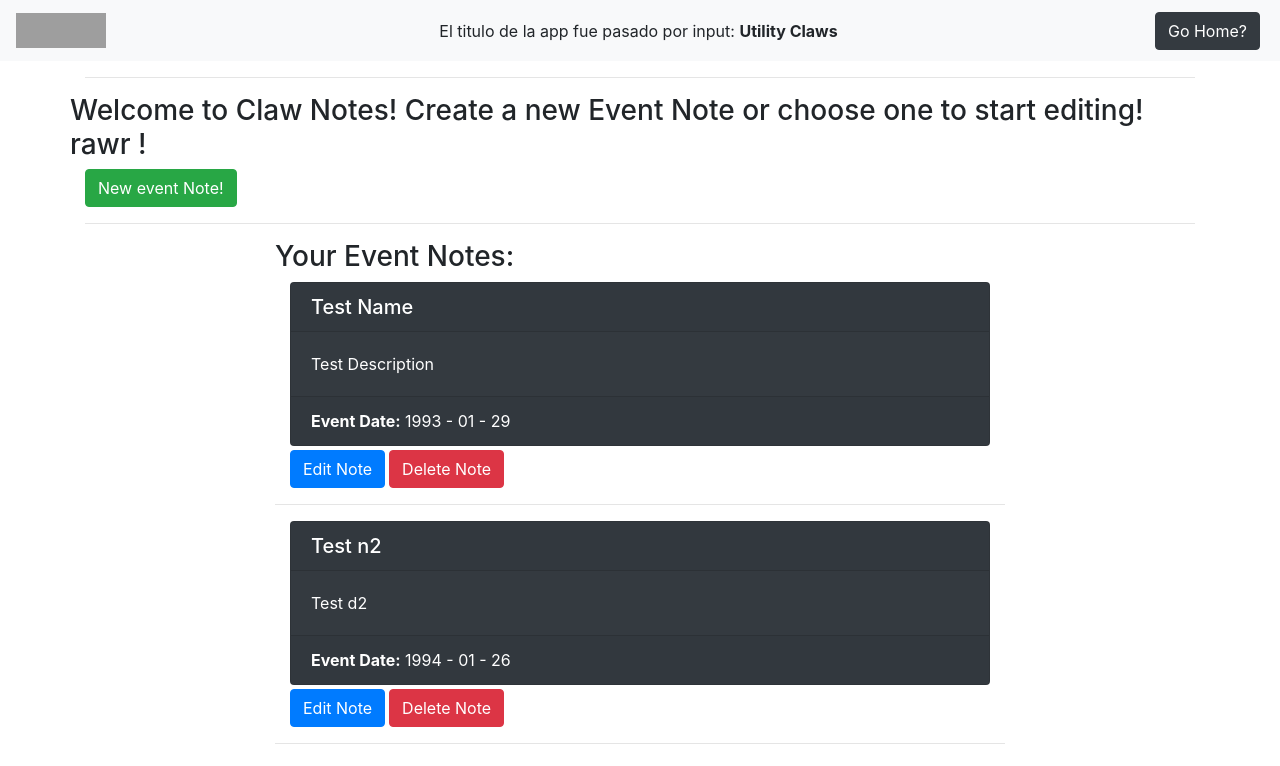
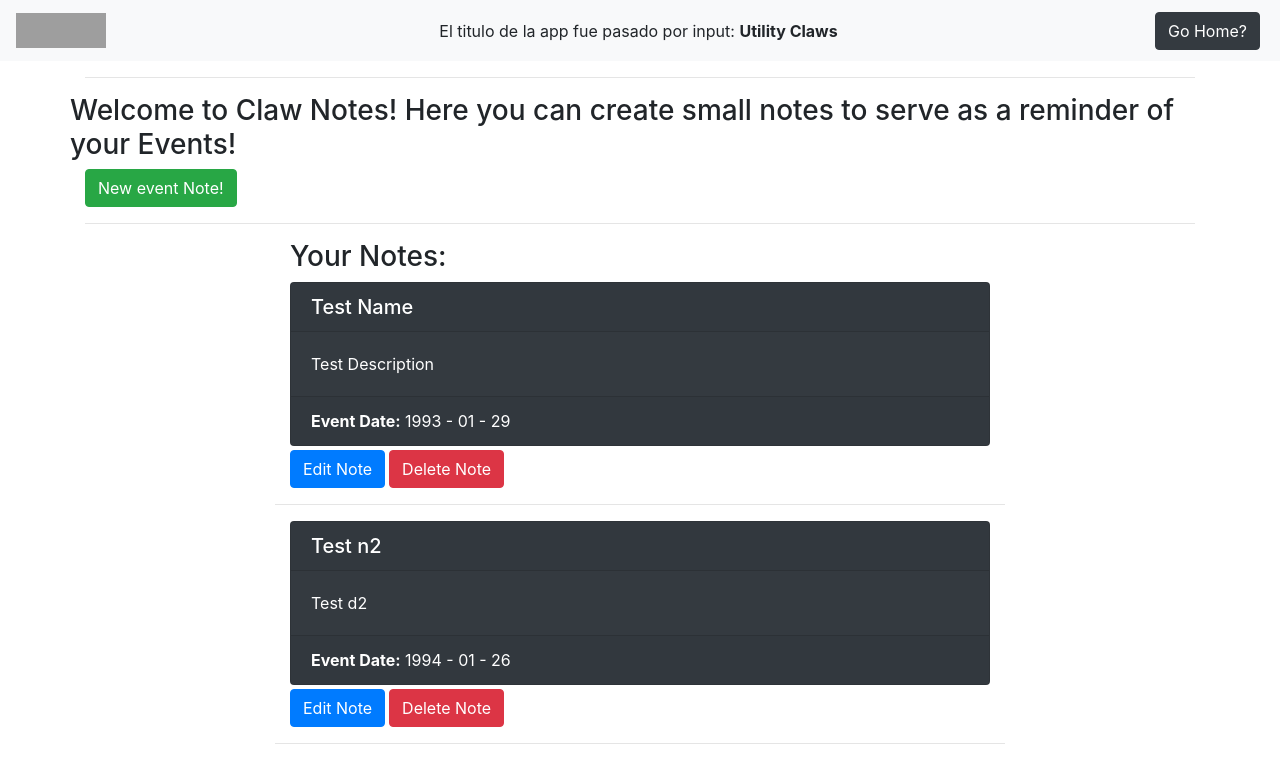
Before and after one commit to dantocia/utility-claws, an Angular app: page /notes in a window 1280 px wide. Shown: the top 766 px of the page. Built offline with nearby package versions, Linux system fonts and the light colour scheme; grey boxes are pictures that could not be loaded.

Commit message:
Estetica y ngif para divs dinamicos en base al lenght de las notas (html)

```diff
--- a/src/app/home/home.component.html
+++ b/src/app/home/home.component.html
@@ -6,14 +6,14 @@
     <div class="row">
 
         <div class="col-md-4">
-            <button type="button" class="btn btn-primary"  (click)="toEventTimer()" >Event Timer</button>
+            <button type="button" class="btn btn-primary"  (click)="toEventTimer()" >Claw Timer</button>
         </div>
 
         <div class="col-md-4">
-            <button type="button" class="btn btn-danger" (click)="toNotes()" >Notes</button>
+            <button type="button" class="btn btn-danger" (click)="toNotes()" >Claw Notes</button>
         </div>
         <div class="col-md-4">
-            <button type="button" class="btn btn-success" (click)="toRecipe()" >Recipe</button>
+            <button type="button" class="btn btn-success" (click)="toRecipe()" >Claw Recipe</button>
         </div>
 
 
--- a/src/app/notes/notes-list/notes-list.component.html
+++ b/src/app/notes/notes-list/notes-list.component.html
@@ -1,4 +1,14 @@
-<h3>Your Event Notes: </h3>
+<div class="col-md-12" *ngIf="notes.length == 0; else elseBlock">
+
+    <h3 style="color: red;">  Your Event List seems to be Empty! Click on New Event Note to Start programming your Events!</h3>
+</div>
+<ng-template  #elseBlock>
+    <div class="col-md-12">
+        <h3>Your Notes: </h3>
+    </div>
+
+</ng-template>
+
 
 
 
--- a/src/app/notes/notes-list/notes-list.component.ts
+++ b/src/app/notes/notes-list/notes-list.component.ts
@@ -10,8 +10,10 @@ import { Subscription } from 'rxjs';
 })
 export class NotesListComponent implements OnInit,OnDestroy {
 
+
   notes: Note[];
   subscription: Subscription;
+
 
   constructor( private notesServices: NotesServices) { }
 
@@ -21,11 +23,15 @@ export class NotesListComponent implements OnInit,OnDestroy {
     .subscribe(
       (notes: Note[]) =>{
         this.notes = notes;
+
       }
     );
+
     console.log('hello');
     this.notes = this.notesServices.getNotes();
+
   }
+
 
   ngOnDestroy() {
     this.subscription.unsubscribe();
--- a/src/app/notes/notes.component.html
+++ b/src/app/notes/notes.component.html
@@ -1,10 +1,14 @@
 <hr>
 <div class="row">
-    <h3>Welcome to Claw Notes! Create a new Event Note or choose one to start editing! rawr !</h3>
+    <h3>Welcome to Claw Notes! Here you can create small notes to serve as a reminder of your Events! </h3>
 
 </div>
 <button type="button" class="btn btn-success mr-1" (click)="toNewNote()">New event Note!</button>
 <hr>
+
+
+
+
 <div class="row">
 
     <div class="col-md-8 offset-md-2">
--- a/src/app/notes/notes.component.ts
+++ b/src/app/notes/notes.component.ts
@@ -10,10 +10,12 @@ export class NotesComponent implements OnInit {
 
   constructor(private router: Router, private route: ActivatedRoute) { }
 
+
   ngOnInit() {
   }
 
   toNewNote(){
     this.router.navigate(['notes/new']);
   }
+
 }
```
